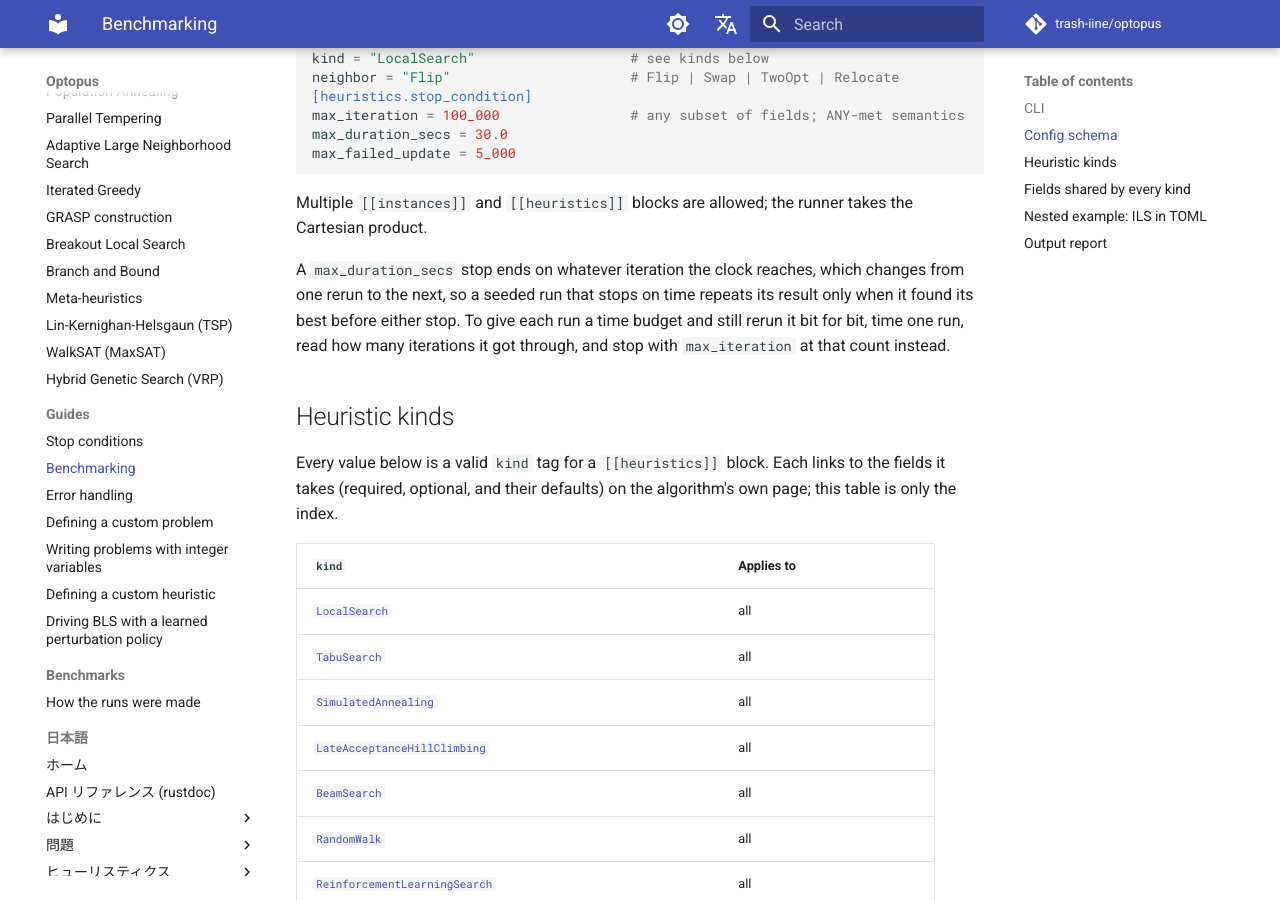
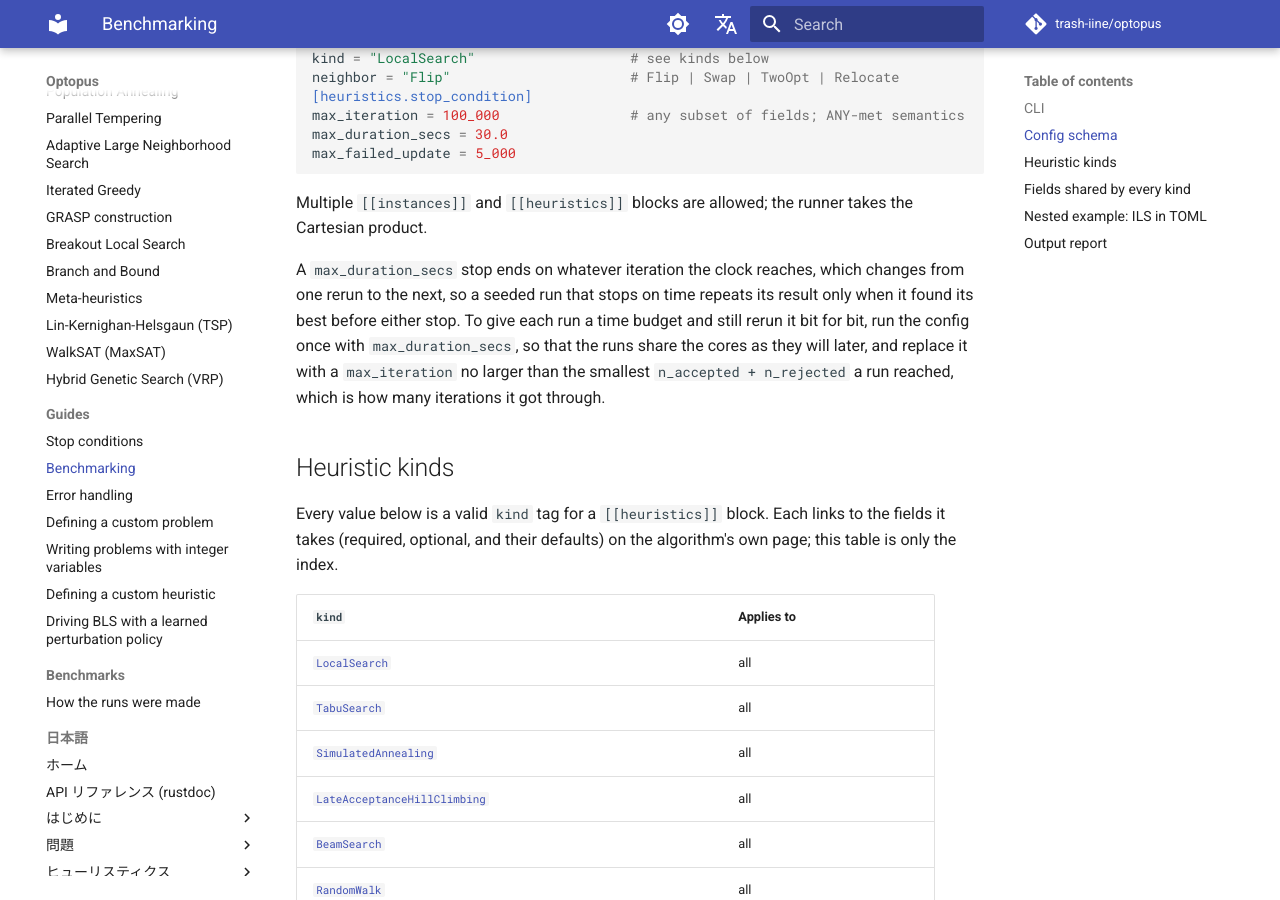
Before and after one commit to trash-iine/optopus, an MkDocs documentation site: the page built from docs/guide/benchmarking.md, in a window 1280 px wide and 900 px high, scrolled down 688 px. Built offline with MkDocs 1.6.1 and Material for MkDocs 9.7.7, drawn with Linux system fonts in a browser that asks for light colours; comment, search, counter and statistics services are not loaded.

Commit message:
DOCS: the iteration count that replaces a time budget is read from a run of the same config, where the runs share the cores as they will later, since one run timed alone overshoots once thirty run side by side
Claude-Session: https://claude.ai/code/session_015jnySAoKkxQdPAQetu5AyA

```diff
--- a/docs/guide/benchmarking.md
+++ b/docs/guide/benchmarking.md
@@ -40,8 +40,11 @@ takes the Cartesian product.
 A `max_duration_secs` stop ends on whatever iteration the clock reaches, which
 changes from one rerun to the next, so a seeded run that stops on time repeats
 its result only when it found its best before either stop. To give each run a
-time budget and still rerun it bit for bit, time one run, read how many
-iterations it got through, and stop with `max_iteration` at that count instead.
+time budget and still rerun it bit for bit, run the config once with
+`max_duration_secs`, so that the runs share the cores as they will later, and
+replace it with a `max_iteration` no larger than the smallest
+`n_accepted + n_rejected` a run reached, which is how many iterations it got
+through.
 
 ## Heuristic kinds
 
```
Also changed, not shown: docs/ja/guide/benchmarking.md (+1 -1 lines).
